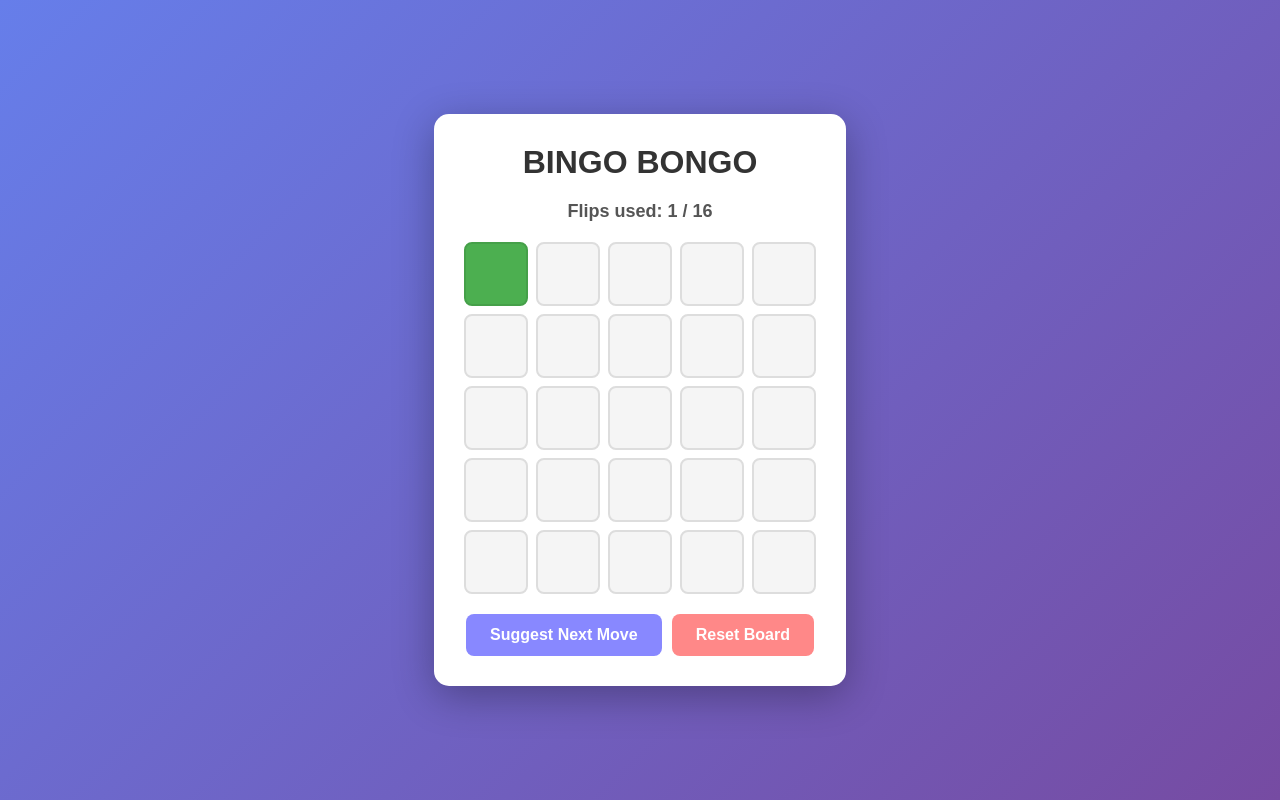
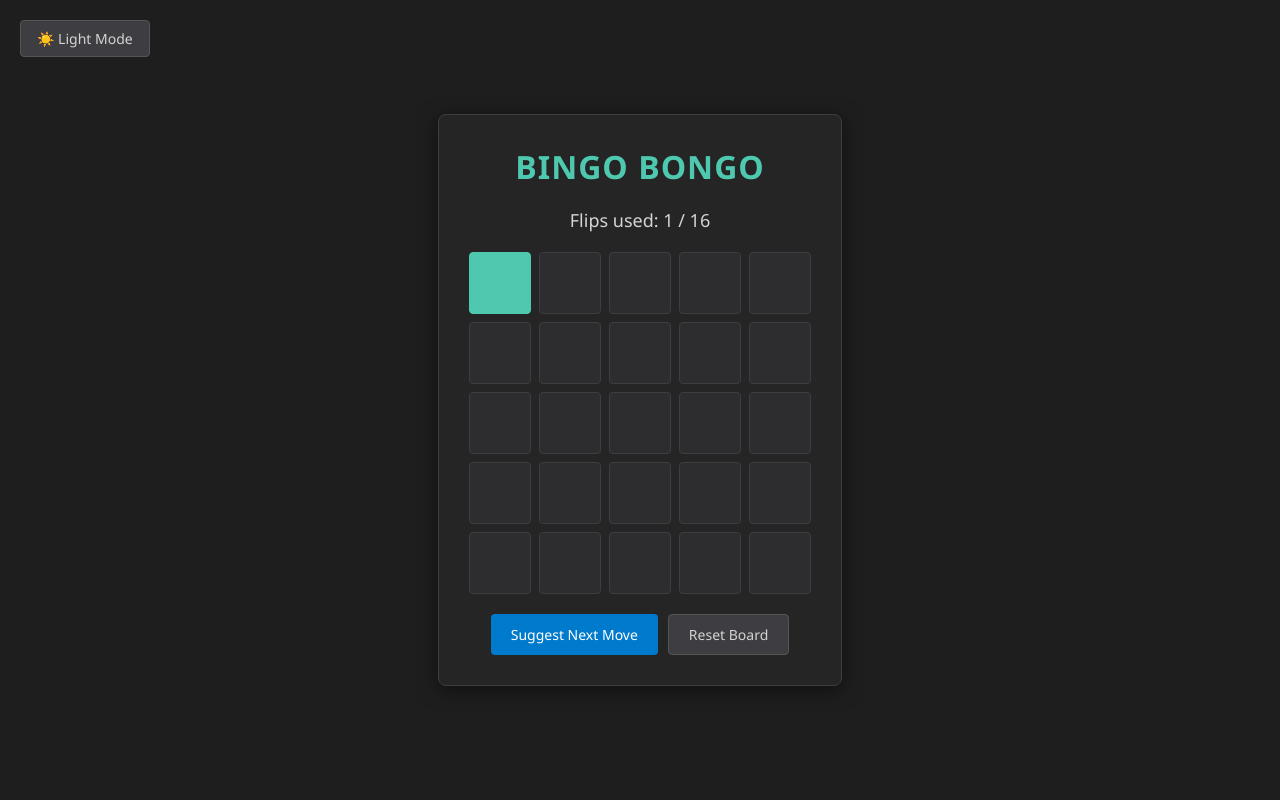
Before and after one commit to NotAFour/BingoAdvisor, a plain HTML site: page index.html in a window 1280 px wide. Both pictures are taken after a click on the element 496 px from the left and 274 px from the top of the page. Drawn offline with Linux system fonts and the light colour scheme.

Commit message:
Added dark mode and made it the default

```diff
--- a/index.html
+++ b/index.html
@@ -6,33 +6,88 @@
     <title>BINGO BONGO</title>
     <style>
         body {
-            font-family: Arial, sans-serif;
+            font-family: 'Segoe UI', Tahoma, Geneva, Verdana, sans-serif;
             display: flex;
             justify-content: center;
             align-items: center;
             min-height: 100vh;
             margin: 0;
+            background: #1e1e1e;
+            transition: background 0.3s ease;
+        }
+
+        body.light-mode {
             background: linear-gradient(135deg, #667eea 0%, #764ba2 100%);
         }
 
+        .theme-toggle {
+            position: fixed;
+            top: 20px;
+            left: 20px;
+            background: #3e3e42;
+            border: 1px solid #555555;
+            color: #d4d4d4;
+            padding: 8px 16px;
+            border-radius: 4px;
+            cursor: pointer;
+            font-size: 14px;
+            font-weight: 500;
+            transition: all 0.15s ease;
+            z-index: 1000;
+        }
+
+        .theme-toggle:hover {
+            background: #505050;
+        }
+
+        body.light-mode .theme-toggle {
+            background: white;
+            color: #333;
+            border: 1px solid #ddd;
+        }
+
+        body.light-mode .theme-toggle:hover {
+            background: #f5f5f5;
+        }
+
         .container {
+            background: #252526;
+            padding: 30px;
+            border-radius: 8px;
+            box-shadow: 0 4px 20px rgba(0,0,0,0.5);
+            border: 1px solid #3e3e42;
+            transition: all 0.3s ease;
+        }
+
+        body.light-mode .container {
             background: white;
-            padding: 30px;
-            border-radius: 15px;
             box-shadow: 0 10px 40px rgba(0,0,0,0.3);
+            border: none;
         }
 
         h1 {
             text-align: center;
+            color: #4ec9b0;
+            margin: 0 0 20px 0;
+            font-weight: 600;
+            letter-spacing: 1px;
+            transition: color 0.3s ease;
+        }
+
+        body.light-mode h1 {
             color: #333;
-            margin: 0 0 20px 0;
         }
 
         .status {
             text-align: center;
             font-size: 18px;
-            font-weight: bold;
+            font-weight: 500;
             margin-bottom: 20px;
+            color: #d4d4d4;
+            transition: color 0.3s ease;
+        }
+
+        body.light-mode .status {
             color: #555;
         }
 
@@ -46,42 +101,83 @@
         .tile {
             width: 60px;
             height: 60px;
-            border: 2px solid #ddd;
-            border-radius: 8px;
-            background: #f5f5f5;
+            border: 1px solid #3e3e42;
+            border-radius: 4px;
+            background: #2d2d30;
             cursor: pointer;
             font-size: 20px;
-            font-weight: bold;
+            font-weight: 600;
             display: flex;
             align-items: center;
             justify-content: center;
-            transition: all 0.2s;
+            transition: all 0.15s ease;
+            color: #d4d4d4;
+        }
+
+        body.light-mode .tile {
+            border: 1px solid #ddd;
+            background: #f5f5f5;
+            color: #333;
         }
 
         .tile:hover {
-            transform: scale(1.05);
+            background: #37373d;
+            border-color: #007acc;
+        }
+
+        body.light-mode .tile:hover {
             border-color: #999;
+            background: #e8e8e8;
         }
 
         .tile.flipped {
+            background: #4ec9b0;
+            border-color: #4ec9b0;
+            color: #1e1e1e;
+        }
+
+        body.light-mode .tile.flipped {
             background: #4caf50;
             border-color: #45a049;
             color: white;
         }
 
         .tile.suggest-1 {
+            background: #4fc3f7;
+            border-color: #4fc3f7;
+            color: #1e1e1e;
+            box-shadow: 0 0 15px rgba(79, 195, 247, 0.6);
+        }
+
+        body.light-mode .tile.suggest-1 {
             background: #FFD700;
             border-color: #DAA520;
+            color: #000;
+            box-shadow: none;
         }
 
         .tile.suggest-2 {
+            background: #569cd6;
+            border-color: #569cd6;
+            color: #1e1e1e;
+        }
+
+        body.light-mode .tile.suggest-2 {
             background: #FFA500;
             border-color: #FF8C00;
+            color: #000;
         }
 
         .tile.suggest-3 {
+            background: #6e7681;
+            border-color: #6e7681;
+            color: #e0e0e0;
+        }
+
+        body.light-mode .tile.suggest-3 {
             background: #FFB84D;
             border-color: #FF9800;
+            color: #000;
         }
 
         .controls {
@@ -91,34 +187,55 @@
         }
 
         button {
-            padding: 12px 24px;
-            font-size: 16px;
+            padding: 10px 20px;
+            font-size: 14px;
             border: none;
-            border-radius: 8px;
+            border-radius: 4px;
             cursor: pointer;
-            font-weight: bold;
-            transition: all 0.2s;
+            font-weight: 500;
+            transition: all 0.15s ease;
+            font-family: 'Segoe UI', Tahoma, Geneva, Verdana, sans-serif;
         }
 
         button:hover {
-            transform: translateY(-2px);
-            box-shadow: 0 4px 12px rgba(0,0,0,0.2);
+            transform: translateY(-1px);
         }
 
         .suggest-btn {
-            background: #8888ff;
+            background: #007acc;
+            color: #ffffff;
+        }
+
+        body.light-mode .suggest-btn {
+            background: #88f;
             color: white;
         }
 
+        .suggest-btn:hover {
+            background: #0098ff;
+        }
+
         .reset-btn {
-            background: #ff8888;
+            background: #3e3e42;
+            color: #d4d4d4;
+            border: 1px solid #555555;
+        }
+
+        body.light-mode .reset-btn {
+            background: #f88;
             color: white;
+            border: none;
+        }
+
+        .reset-btn:hover {
+            background: #505050;
         }
 
 
     </style>
 </head>
 <body>
+    <button class="theme-toggle" onclick="toggleTheme()">☀️ Light Mode</button>
     <div class="container">
         <h1>BINGO BONGO</h1>
         <div class="status" id="status">Flips used: 0 / 16</div>
@@ -324,6 +441,16 @@
             });
         }
 
+        function toggleTheme() {
+            document.body.classList.toggle('light-mode');
+            const btn = document.querySelector('.theme-toggle');
+            if (document.body.classList.contains('light-mode')) {
+                btn.textContent = '🌙 Dark Mode';
+            } else {
+                btn.textContent = '☀️ Light Mode';
+            }
+        }
+
         initGrid();
     </script>
 </body>
```
